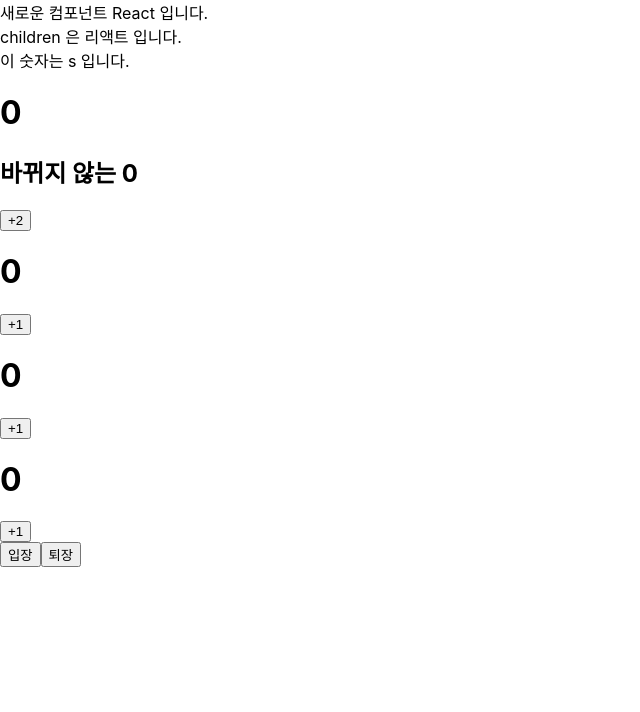
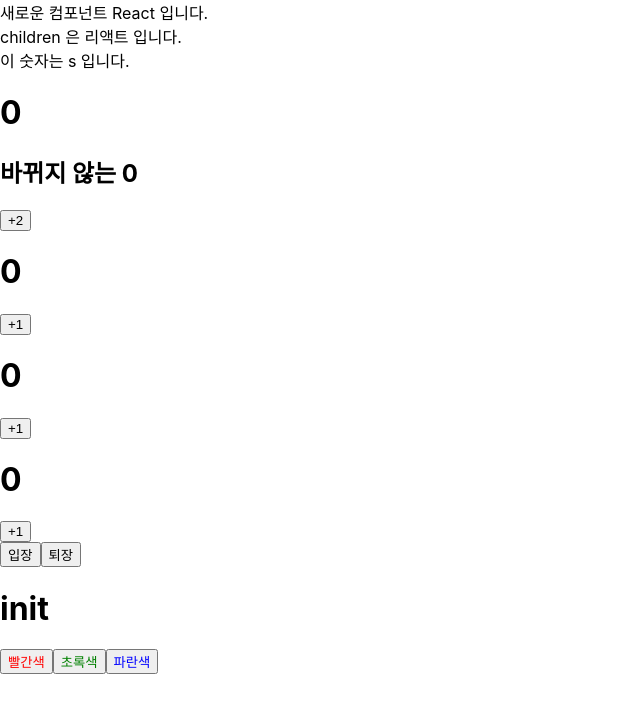
Before and after one commit to b0ho/hello-react, a React (Create React App) app: page / in a window 1280 px wide. Shown: the top 712 px of the page, without its empty margins (0-640 px from the left). Built offline with nearby package versions, Linux system fonts and the light colour scheme.

Commit message:
state test2

```diff
--- a/src/App.js
+++ b/src/App.js
@@ -1,18 +1,17 @@
 import "./App.css";
 import MyComponent from "./MyComponent";
 import Counter from "./Counter";
-import { Fragment } from "react/cjs/react.production.min";
 import Say from "./Say";
 
 const App = () => {
   return (
-    <Fragment>
+    <div>
       <MyComponent name="React" favoriteNumber="s">
         리액트
       </MyComponent>
       <Counter></Counter>
       <Say></Say>
-    </Fragment>
+    </div>
   );
 };
 
--- a/src/Say.js
+++ b/src/Say.js
@@ -1,15 +1,25 @@
 import React, { useState } from "react";
 
 const Say = () => {
-  const [message, setMessage] = useState("");
+  const [message, setMessage] = useState("init");
   const onClickEnter = () => setMessage("hi");
   const onClickLeave = () => setMessage("bye");
+  const [color, setColor] = useState("black");
 
   return (
     <div>
       <button onClick={onClickEnter}>입장</button>
       <button onClick={onClickLeave}>퇴장</button>
-      <h1>{message}</h1>
+      <h1 style={{ color }}>{message}</h1>
+      <button style={{ color: "red" }} onClick={() => setColor("red")}>
+        빨간색
+      </button>
+      <button style={{ color: "green" }} onClick={() => setColor("green")}>
+        초록색
+      </button>
+      <button style={{ color: "blue" }} onClick={() => setColor("blue")}>
+        파란색
+      </button>
     </div>
   );
 };
```
Also changed, not shown: 1 other file (tests, documents, lock files or other folders).
